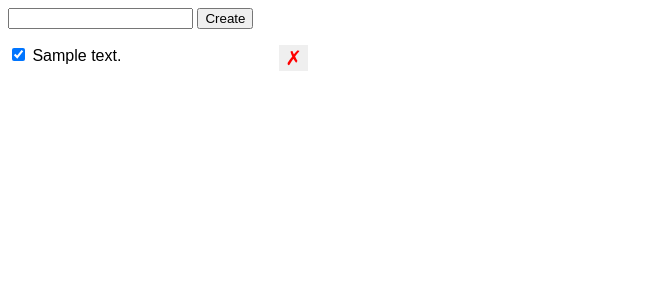
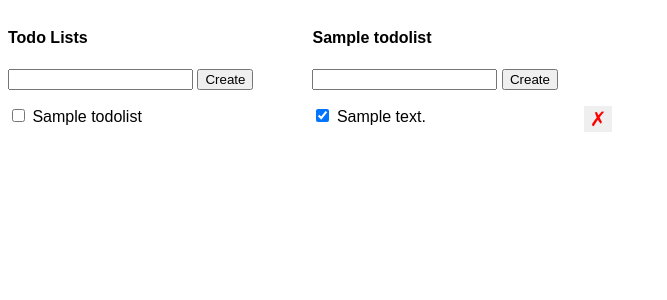
Before and after one commit to phembarl/todoApp, a Flask app: template templates/index.html in a window 1280 px wide. Shown: the top 300 px of the page, without its empty margins (0-667 px from the left). Run offline with Flask 2, Linux system fonts and the light colour scheme; the template is opened without the code that fills it: values that come from a table or form of the project are taken from there, others are empty; tables that the repository leaves empty hold one stand-in row (values such as "Sample post").

Commit message:
update list

```diff
--- a/app.py
+++ b/app.py
@@ -5,6 +5,7 @@ import sys
 
 app = Flask(__name__)
 app.config['SQLALCHEMY_DATABASE_URI'] = 'postgres://postgres@localhost:5432/todoApp'
+app.config['SQLALCHEMY_TRACK_MODIFICATIONS'] = False
 db = SQLAlchemy(app)
 
 migrate = Migrate(app, db)
@@ -14,10 +15,19 @@ class Todo(db.Model):
     id = db.Column(db.Integer, primary_key=True)
     description = db.Column(db.String(), nullable=False)
     completed = db.Column(db.Boolean, nullable=False, default=False)
+    list_id = db.Column(db.Integer, db.ForeignKey('todolists.id'), nullable=False, default=1)
 
     def __repr__(self):
         return f'<Todo {self.id} {self.description}>'
 
+class TodoList(db.Model):
+    __tablename__ = 'todolists'
+    id = db.Column(db.Integer, primary_key=True)
+    name = db.Column(db.String(), nullable=False)
+    todos = db.relationship('Todo', backref='list', lazy=True)
+
+
+# Todo routes
 @app.route('/todos/create', methods=['POST'])
 def create_todo():
     body = {}
@@ -28,6 +38,8 @@ def create_todo():
         db.session.add(todo)
         db.session.commit()
         body['description'] = todo.description
+        body['id'] = todo.id
+        body['list_id'] = todo.list_id
     except:
         error = True
         db.session.rollback()
@@ -50,7 +62,8 @@ def set_completed_todo(todo_id):
         db.session.rollback()
     finally:
         db.session.close()
-    return redirect(url_for('index'))
+    # return redirect(url_for('get_list_todos'))
+    return jsonify({'success': True})
 
 @app.route('/todos/<todo_id>/delete', methods=['DELETE'])
 def delete_todo(todo_id):
@@ -61,13 +74,57 @@ def delete_todo(todo_id):
         db.session.rollback()
     finally:
         db.session.close()
-    return redirect(url_for('index'))
-    # return jsonify({'success': True})
+    # return redirect(url_for('get_list_todos'))
+    return jsonify({'success': True})
 
+
+@app.route('/lists/<list_id>')
+def get_list_todos(list_id):
+    return render_template('index.html',
+    lists = TodoList.query.order_by('id').all(),
+    active_list = TodoList.query.get(list_id),
+    todos = Todo.query.filter_by(list_id = list_id).order_by('id').all())
 
 @app.route('/')
 def index():
-    return render_template('index.html', data=Todo.query.order_by('id').all())
+    return redirect(url_for('get_list_todos', list_id=1))
+
+
+# Todo List routes
+@app.route('/lists', methods=['POST'])
+def create_list():
+    body = {}
+    try:
+        name = request.get_json()['name']
+        todo_list = TodoList(name = name)
+        db.session.add(todo_list)
+        db.session.commit()
+        body['name'] = todo_list.name
+        body['id'] = todo_list.id
+    except:
+        db.session.rollback()
+    finally:
+        db.session.close()
+    return jsonify(body)
+
+@app.route('/lists/<list_id>/complete', methods=['POST'])
+def complete_list(list_id):
+    body = { 'completed': False }
+    try:
+        completed = request.get_json()['completed']
+        todolist = TodoList.query.get(list_id)
+        todos = todolist.todos
+        for todo in todos:
+            todo.completed = completed
+        if completed:
+            todos.completed = True
+            body.update({'completed': completed})
+        db.session.commit()
+    except:
+        db.session.rollback()
+    finally:
+        db.session.close()
+    return jsonify(body)
 
 if '__main__':
     app.run()
--- a/templates/index.html
+++ b/templates/index.html
@@ -37,62 +37,68 @@
         #error {
             color: red;
         }
+
+        .lists-wrapper, .todos-wrapper {
+            display: inline-block;
+            vertical-align: top;
+        }
+
+        a {
+            text-decoration: none;
+            color: initial;
+        }
+
+        .todo-lists {
+            margin-bottom: 10px;
+        }
     </style>
 </head>
 <body>
-    <div id="error" class="hidden">Somehing went wrong!</div>
+    <div id="error" class="hidden">Something went wrong!</div>
+
+    <div class="lists-wrapper">
+        <h4>Todo Lists</h4>
+        <form id="list-form">
+            <input type="text" id="list-name">
+            <input type="submit" value="Create">
+        </form>
+        <ul id="lists">
+            {% for list in lists %}
+            <li class="todo-lists">
+                <a href="/lists/{{ list.id }}">
+                    <input type="checkbox" class="check-list" data-id="{{ list.id }}">
+                    {{list.name}}
+                </a>
+            </li>
+            {% endfor %}
+        </ul>
+    </div>
+
+    <div class="todos-wrapper">
+        <h4>{{ active_list.name}}</h4>
         <form id="form">
             <input type="text" id="description" name="description">
             <input type="submit" value="Create">
         </form>
+
         <ul id="list">
-        {% for d in data %}
+            {% for todo in todos %}
             <li class="todo">
-            <input class="check-completed" data-id="{{ d.id }}" type="checkbox" {% if d.completed %} checked {% endif %}/>
-            {{ d.description }}
-            <button class="delete" data-id="{{ d.id}}">&cross;</button>
+                <input class="check-completed" data-id="{{ todo.id }}" type="checkbox" {% if todo.completed %} checked {% endif %}/>
+                {{ todo.description }}
+                <button class="delete" data-id="{{ todo.id}}">&cross;</button>
             </li>
             {% endfor  %}
         </ul>
+    </div>
 
     <script>
         const todoForm = document.querySelector('#form');
+        const listForm = document.querySelector('#list-form');
         const checkboxes = document.querySelectorAll('.check-completed');
         const deleteButtons = document.querySelectorAll('.delete');
 
-         todoForm.onsubmit = (event) => {
-             event.preventDefault();
-
-             const description = document.querySelector('#description').value;
-             const list = document.querySelector('#list');
-             const error = document.querySelector('#error');
-             const liItem = document.createElement('li');
-
-             fetch('/todos/create', {
-                 method: 'POST',
-                 body: JSON.stringify({
-                     description,
-                 }),
-                 headers: {
-                     'Content-Type': 'application/json',
-                 }
-             })
-             .then((response) => response.json())
-             .then((jsonResponse) => {
-                 console.log(jsonResponse);
-                 liItem.innerHTML = jsonResponse['description'];
-                 list.appendChild(liItem);
-                 error.classList.add('hidden');
-
-             })
-             .catch((err) => {
-                 console.log(err)
-                 error.classList.remove('hidden');
-             })
-         }
-
-         checkboxes.forEach((checkbox) => {
-            checkbox.onchange = (event) => {
+        const updateTodo = (event) => {
             console.log(event);
             const newCompleted = event.target.checked;
             const todoId = event.target.dataset['id'];
@@ -114,12 +120,10 @@
                 error.classList.remove('hidden');
             });
         };
-        });
 
-        deleteButtons.forEach((deleteBtn) => {
-            deleteBtn.onclick = ((event) => {
+        const deleteTodo = (event) => {
             todoId = event.target.dataset['id'];
-                fetch(`todos/${todoId}/delete`, {
+            fetch(`/todos/${todoId}/delete`, {
                 method: 'DELETE',
                 headers: {
                     'Content-Type': 'application/json',
@@ -127,13 +131,133 @@
             })
             .then(() => {
                 error.classList.add('hidden');
+                const todoItem = event.target.parentElement;
+                todoItem.remove();
             })
             .catch((err) => {
                 console.log(err)
             })
 
+        };
+
+         todoForm.onsubmit = (event) => {
+             event.preventDefault();
+
+             const description = document.querySelector('#description').value;
+             const list = document.querySelector('#list');
+             const error = document.querySelector('#error');
+
+             fetch('/todos/create', {
+                 method: 'POST',
+                 body: JSON.stringify({
+                     description,
+                 }),
+                 headers: {
+                     'Content-Type': 'application/json',
+                 }
              })
+             .then((response) => response.json())
+             .then((jsonResponse) => {
+                 console.log(jsonResponse);
+                 const li = document.createElement('li');
+                 li.className = 'todo'
+
+                 const checkbox = document.createElement('input');
+                 checkbox.type = 'checkbox';
+                 checkbox.className = 'check-completed';
+                 checkbox.setAttribute('data-id', jsonResponse.id);
+                 checkbox.onchange = updateTodo;
+                 li.appendChild(listLink);
+
+                 const todoText = document.createTextNode(` ${jsonResponse.description}`);
+                 li.appendChild(listLink);
+                                const del = document.createElement('button')
+                 del.className = 'delete';
+                 del.setAttribute('data-id', jsonResponse.id);
+                 del.innerHTML = '&cross;';
+                 del.onclick = deleteTodo;
+                 li.appendChild(del);
+
+                 list.appendChild(li);
+                 error.classList.add('hidden');
              })
+             .catch((err) => {
+                 console.log(err)
+                 error.classList.remove('hidden');
+             })
+         }
+
+         checkboxes.forEach((checkbox) => {
+            checkbox.onchange = updateTodo;
+        });
+
+        deleteButtons.forEach((deleteBtn) => {
+            deleteBtn.onclick = deleteTodo;
+        })
+
+        // Todo list handlers
+
+        listForm.onsubmit = (event) => {
+            event.preventDefault();
+            const listName = document.querySelector('#list-name').value;
+            const lists = document.querySelector('#lists')
+            fetch('/lists', {
+                method: 'POST',
+                body: JSON.stringify({
+                    name: listName,
+                }),
+                headers: {
+                    'Content-Type': 'application/json'
+                }
+            })
+            .then((response) => response.json())
+            .then((jsonResponse) => {
+                const listItem = document.createElement('li');
+                const listLink = document.createElement('a');
+
+                const checkbox = document.createElement('input');
+                checkbox.type = 'checkbox';
+                checkbox.className = 'check-list';
+                checkbox.setAttribute('data-id', jsonResponse.id);
+                // checkbox.onchange = updateTodo;
+                listItem.appendChild(checkbox);
+
+                listLink.setAttribute('href', `/lists/${ jsonResponse.id }`);
+                listLink.textContent = jsonResponse.name;
+                listItem.appendChild(listLink);
+                lists.appendChild(listItem);
+                error.classList.add('hidden');
+            })
+            .catch((err) => {
+                error.classList.remove('hidden');
+            });
+        }
+
+        const checkLists = document.querySelectorAll('.check-list');
+
+        checkLists.forEach((checkList) => {
+            checkList.onchange = (event) => {
+            completed = event.target.checked;
+            listId = event.target.dataset['id'];
+            fetch(`/lists/${listId}/complete`, {
+                method: 'POST',
+                body: JSON.stringify({
+                    completed,
+                }),
+                headers: {
+                    'Content-Type': 'application/json'
+                }
+            })
+            .then((response) => response.json())
+            .then((jsonResponse) => {
+                console.log(jsonResponse);
+            })
+            .catch((err) => {
+                console.log(err);
+            })
+        }
+        });
+
     </script>
 </body>
 </html>
```
Also changed, not shown: migrations/versions/3d97737991c5_.py (added, +32 -0 lines), migrations/versions/eaf6d921f4bf_.py (added, +36 -0 lines), 1 other file. Lines whose indentation alone changed are shown as unchanged.
